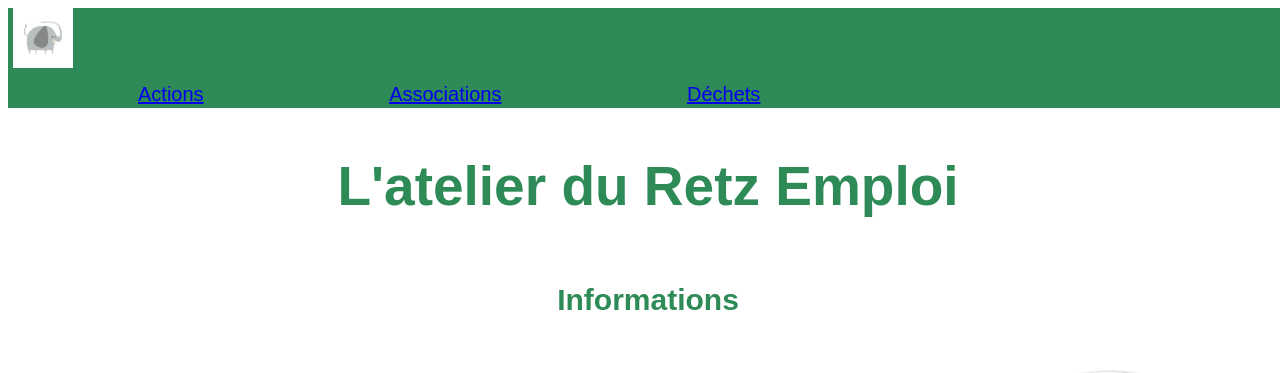
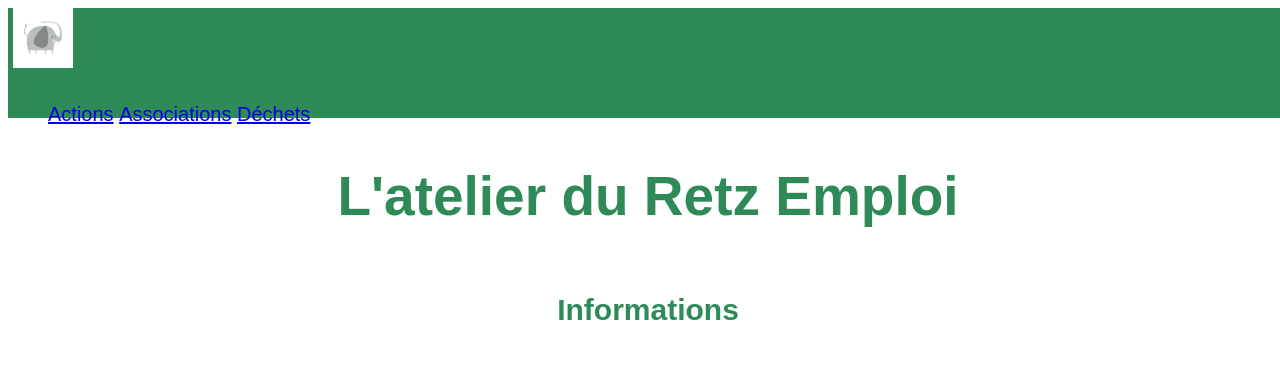
Before and after one commit to Mflow18/GreenCityPHP, a PHP site: page /atelier2.html in a window 1280 px wide. Shown: the top 373 px of the page. Run offline with PHP 8.4, Linux system fonts and the light colour scheme.

Commit message:
"normalement un dernier commit avec un logo placé et une nav fonctionnelle a défaut d'être très esthétique

```diff
--- a/index.html
+++ b/index.html
@@ -8,7 +8,6 @@
 	</head>
 
 	<body>
-
 
 		<div class="ensemble_menu">
 
@@ -105,7 +104,7 @@
 	<section class="containerFormulaire">
 		<form>
         	<div class="containerFormulaire">
-            	<h2 class="contact">Contact</h2>
+            	<h2 class="contact" id="contact">Contact</h2>
             	<label for="Name"> Name </label>
             	<input type="text" name="Name" id="Name">
             	<label for="Email">Email</label>
--- a/style.css
+++ b/style.css
@@ -4,6 +4,7 @@ body{
   width:100%;
   font-family: 'PT Sans', sans-serif;
 }
+
 
 
 /*mise en forme de l'icone du menu et position fixe toujours visible malgré le scroll*/
@@ -51,7 +52,7 @@ nav {
   margin: 2em 2em 2em 2em;
   padding: 0;
   width: 100%;
-  height: 100px;
+  height: 110px;
 
 }
 
@@ -149,7 +150,7 @@ nav {
        list-style-type: none;
        color: black;
        display: inline-block;
-       padding: 10px 90px;
+       padding: 10px 0px;
    }
    .aNav:hover {
        background-color: #98FB98;
@@ -175,8 +176,8 @@ nav {
     display: block;
     position: absolute;
     z-index: 25;
-    top: 25px;
-   /* margin-left: 45px;*/
+    top: 13px;
+    margin-left: 45px;
     border-radius: 50%;
     width: 100px;
 
@@ -456,7 +457,7 @@ justify-content: align;
       margin: 0;
       font-size:20px;
   }
-.page ul {
+/*.page ul {
       margin: 0px
   }
 
@@ -465,7 +466,7 @@ justify-content: align;
       color: black;
       display: inline-block;
       padding: 10px 90px;
-  }
+  }*/
 
   .menuActAsso:hover {
       background-color: #98FB98;
```
